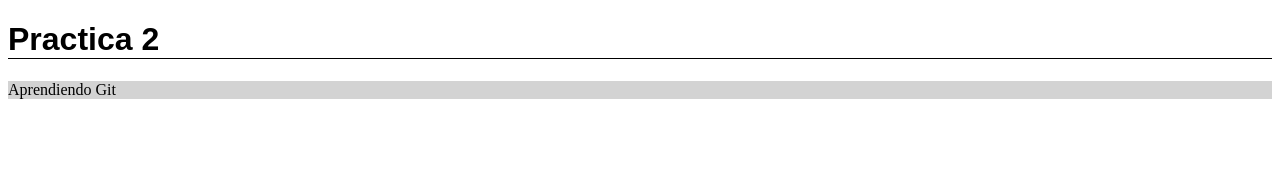
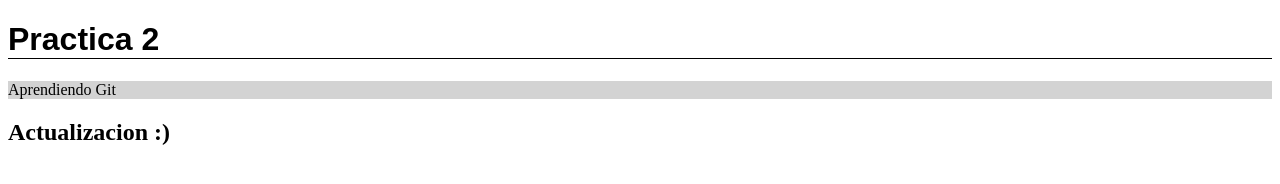
Before and after one commit to Sergionoodle/practica02, a plain HTML site: page index.html in a window 1280 px wide. Drawn offline with Linux system fonts and the light colour scheme.

Commit message:
actualizado

```diff
--- a/index.html
+++ b/index.html
@@ -10,5 +10,6 @@
 <body>
     <h1>Practica 2</h1>
     <p>Aprendiendo Git</p>
+    <h2>Actualizacion :)</h2>
 </body>
 </html>
```
